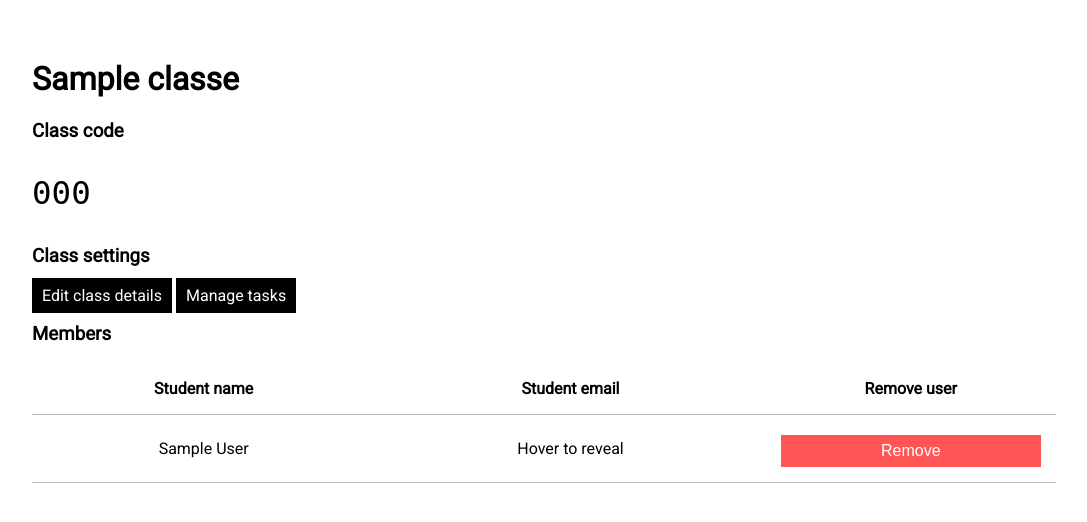
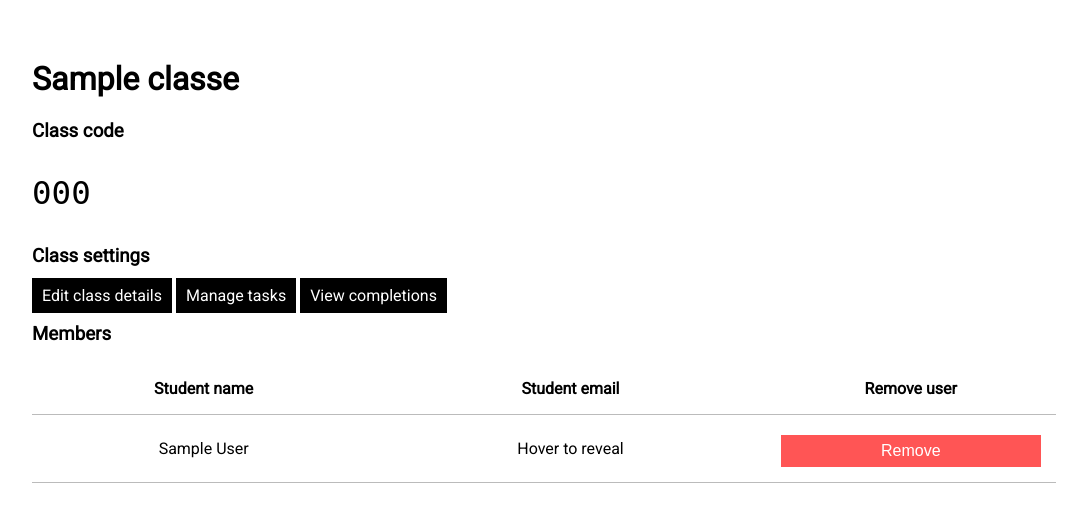
Before and after one commit to jb3/swot-backend, a Flask app: template backend/templates/teacher/class/details.html in a window 1280 px wide. Shown: the part 100-622 px from the top of the page, without its empty margins (96-1183 px from the left). Run offline with Flask 2, Linux system fonts and the light colour scheme; the template is opened without the code that fills it: values that come from a table or form of the project are taken from there, others are empty; tables that the repository leaves empty hold one stand-in row (values such as "Sample post"); some libraries are stand-ins or nearby versions.

Commit message:
Add URL to class homepage for completions

```diff
--- a/backend/templates/teacher/class/details.html
+++ b/backend/templates/teacher/class/details.html
@@ -21,6 +21,7 @@
         <h3>Class settings</h3>
           <a class="a-button" href="{{ url_for("teacher/class.edit", class_id=cls.id) }}">Edit class details</a>
           <a class="a-button" href="{{ url_for("teacher/class/tasks.view", class_id=cls.id) }}">Manage tasks</a>
+          <a class="a-button" href="{{ url_for("teacher/class.completions", class_id=cls.id) }}">View completions</a>
         <h3>Members</h3>
         <table class="teacher-class-table">
           <thead>
```
